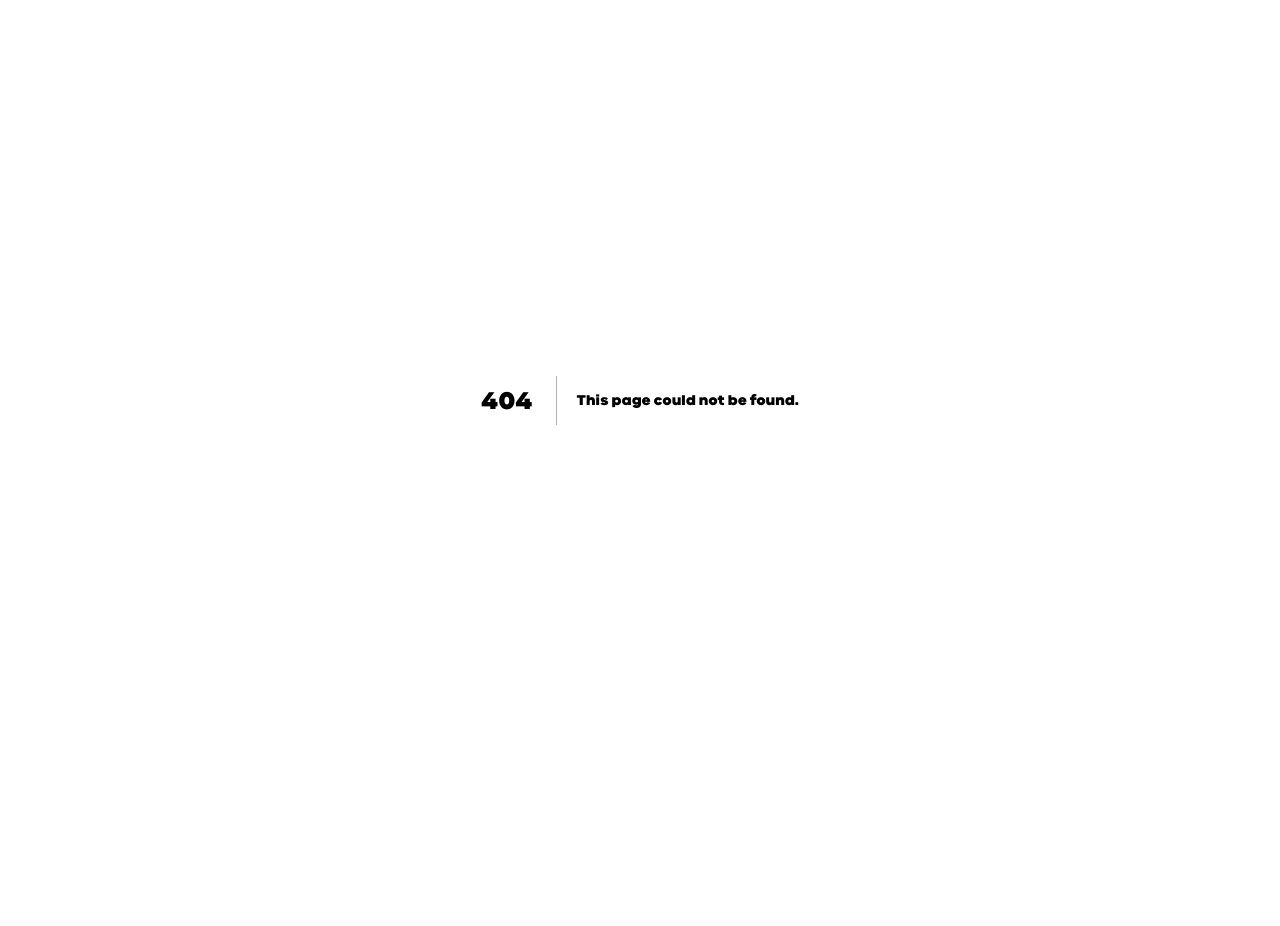
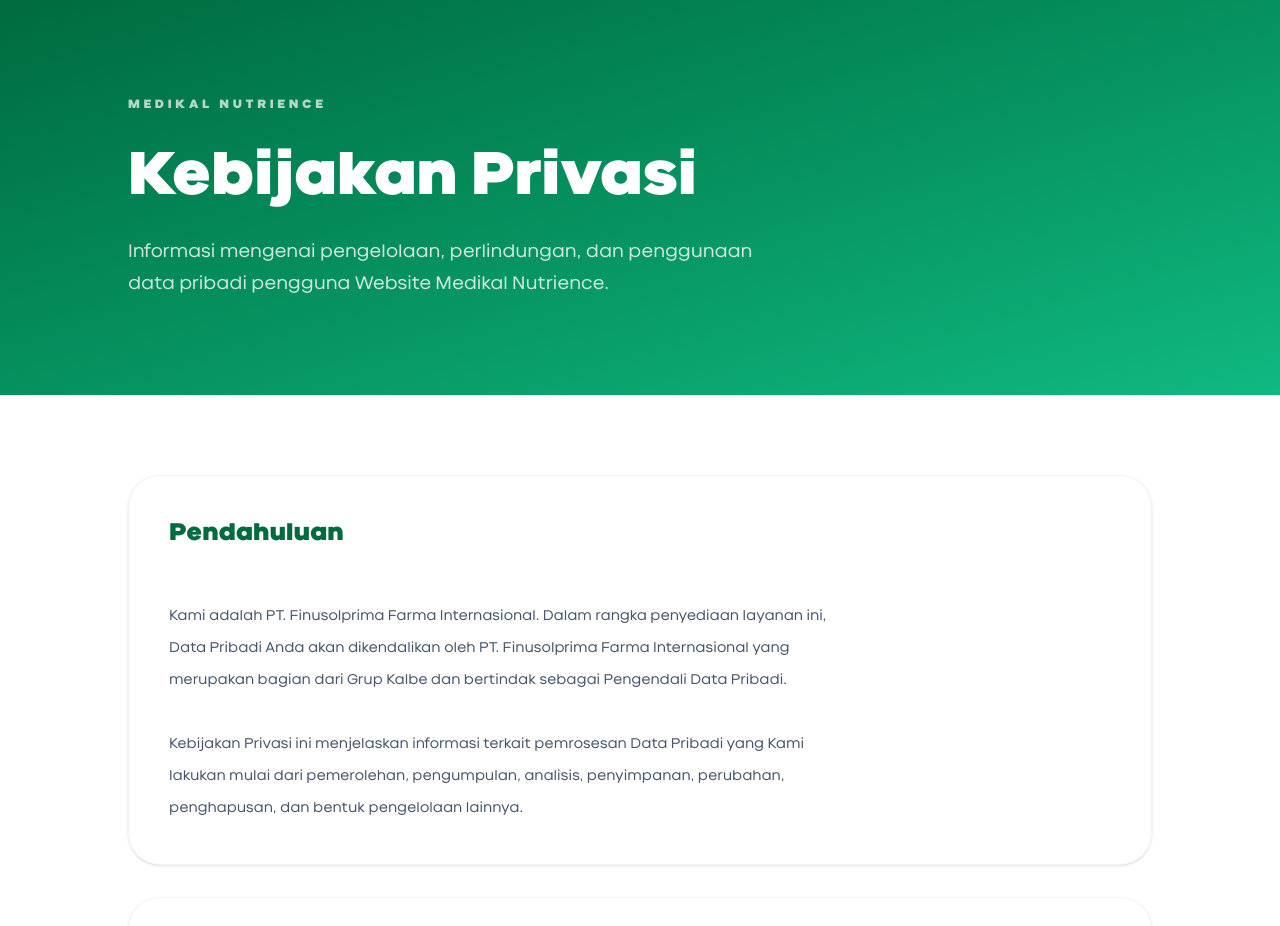
Before and after one commit to dickyendra07/medikal-nutrience, a Next.js app: page /kebijakan-privasi in a window 1280 px wide. Before the commit this address had no page. Shown: the top 926 px of the page. Before the commit the page ends 800 px from the top, so only its background shows below. Built offline with nearby package versions, Linux system fonts and the light colour scheme.

Commit message:
Add privacy policy page and footer link

```diff
--- /dev/null
+++ b/src/app/kebijakan-privasi/page.tsx
@@ -0,0 +1,203 @@
+import type { Metadata } from "next";
+
+export const metadata: Metadata = {
+  title: "Kebijakan Privasi | Medikal Nutrience",
+  description:
+    "Kebijakan Privasi Website Medikal Nutrience mengenai pengelolaan dan perlindungan data pribadi pengguna.",
+};
+
+const sections = [
+  {
+    title: "Pendahuluan",
+    content: `
+Kami adalah PT. Finusolprima Farma Internasional. Dalam rangka penyediaan layanan ini,
+Data Pribadi Anda akan dikendalikan oleh PT. Finusolprima Farma Internasional yang
+merupakan bagian dari Grup Kalbe dan bertindak sebagai Pengendali Data Pribadi.
+
+Kebijakan Privasi ini menjelaskan informasi terkait pemrosesan Data Pribadi yang Kami
+lakukan mulai dari pemerolehan, pengumpulan, analisis, penyimpanan, perubahan,
+penghapusan, dan bentuk pengelolaan lainnya.
+`,
+  },
+  {
+    title: "Dasar Pemrosesan Data Pribadi",
+    content: `
+Kami melakukan pemrosesan Data Pribadi berdasarkan:
+• Persetujuan (Consent)
+• Pemenuhan pelaksanaan perjanjian
+• Pemenuhan kewajiban hukum
+• Pemenuhan kepentingan yang sah (Legitimate Interest)
+`,
+  },
+  {
+    title: "Cara Kami Memperoleh Data Pribadi",
+    content: `
+Data Pribadi dapat diperoleh dari:
+• Data yang diberikan langsung maupun tidak langsung oleh Anda.
+• Data yang terekam saat Anda menggunakan layanan Kami.
+• Data yang dikumpulkan oleh pihak ketiga sesuai peraturan yang berlaku.
+`,
+  },
+  {
+    title: "Tujuan Pemrosesan Data Pribadi",
+    content: `
+Data Pribadi Anda diproses untuk:
+• Menyediakan layanan dan memberikan pengalaman yang relevan.
+• Memahami kebutuhan pengguna dan memberikan rekomendasi personal.
+• Berkomunikasi terkait layanan dan informasi Grup Kalbe.
+• Aktivitas pemasaran dan analisis.
+`,
+  },
+  {
+    title: "Jenis Data Pribadi Yang Dikumpulkan",
+    content: `
+Data yang dapat dikumpulkan meliputi:
+
+Data Umum:
+• Nama lengkap
+• Usia
+• Jenis kelamin
+• Nomor WhatsApp
+• Email
+• Data teknis seperti IP Address, cookies, dan ID perangkat
+
+Data Spesifik:
+• Informasi terkait kesehatan
+• Kebutuhan atau kondisi kesehatan pengguna
+`,
+  },
+  {
+    title: "Hak Subjek Data Pribadi",
+    content: `
+Anda memiliki hak untuk:
+• Mendapatkan informasi mengenai pemrosesan Data Pribadi.
+• Memperbaiki data yang tidak akurat.
+• Mendapatkan akses dan salinan data.
+• Meminta penghapusan data sesuai ketentuan.
+• Menarik persetujuan pemrosesan data.
+`,
+  },
+  {
+    title: "Keamanan Data Pribadi",
+    content: `
+Kami menerapkan langkah keamanan fisik, elektronik, dan organisasi yang sesuai
+untuk menjaga Data Pribadi Anda.
+
+Kami juga memastikan pemrosesan oleh pihak ketiga dilakukan berdasarkan
+ketentuan dan tujuan yang telah ditetapkan.
+`,
+  },
+  {
+    title: "Hubungi Kami",
+    content: `
+PT. Finusolprima Farma Internasional
+(A Kalbe Company)
+
+Jl. Jend. Ahmad Yani No. 2 RT. 3/RW. 13
+Kayu Putih, Kec. Pulo Gadung,
+Pulomas Jakarta Timur 13210
+
+Telp 021 – 5086 7667
+`,
+  },
+];
+
+export default function PrivacyPolicyPage() {
+  return (
+    <main className="bg-white">
+
+      <section className="
+        bg-gradient-to-br
+        from-[#006b3f]
+        to-[#10b981]
+        px-6
+        py-24
+        text-white
+      ">
+        <div className="mx-auto max-w-5xl">
+
+          <p className="
+            text-xs
+            font-black
+            tracking-[0.3em]
+            text-white/70
+          ">
+            MEDIKAL NUTRIENCE
+          </p>
+
+          <h1 className="
+            mt-6
+            text-5xl
+            font-black
+            leading-tight
+            md:text-6xl
+          ">
+            Kebijakan Privasi
+          </h1>
+
+          <p className="
+            mt-6
+            max-w-2xl
+            text-lg
+            leading-8
+            text-white/80
+          ">
+            Informasi mengenai pengelolaan, perlindungan,
+            dan penggunaan data pribadi pengguna Website Medikal Nutrience.
+          </p>
+
+        </div>
+      </section>
+
+
+      <section className="
+        px-6
+        py-20
+      ">
+        <div className="
+          mx-auto
+          max-w-5xl
+          space-y-8
+        ">
+
+        {sections.map((section)=>(
+          <article
+            key={section.title}
+            className="
+              rounded-[2rem]
+              border
+              border-slate-100
+              bg-white
+              p-8
+              shadow-sm
+              md:p-10
+            "
+          >
+
+            <h2 className="
+              text-2xl
+              font-black
+              text-[#006b3f]
+            ">
+              {section.title}
+            </h2>
+
+            <p className="
+              mt-5
+              whitespace-pre-line
+              text-sm
+              leading-8
+              text-slate-600
+            ">
+              {section.content}
+            </p>
+
+          </article>
+        ))}
+
+        </div>
+      </section>
+
+    </main>
+  );
+}
--- a/src/components/layout/Footer.tsx
+++ b/src/components/layout/Footer.tsx
@@ -85,8 +85,13 @@
           </p>
 
           <div className="flex gap-6">
-            <a href="#">Terms of Service</a>
-            <a href="#">Privacy Policy</a>
+            <a href="#">
+              Terms of Service
+            </a>
+
+            <a href="/kebijakan-privasi">
+              Privacy Policy
+            </a>
           </div>
         </div>
       </footer>
```
